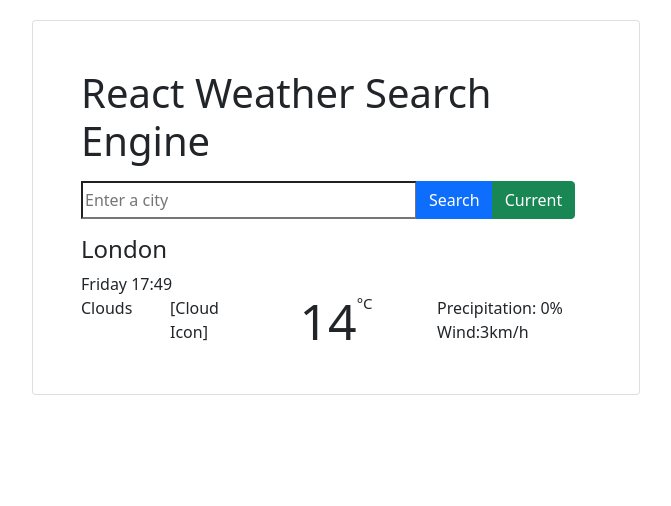
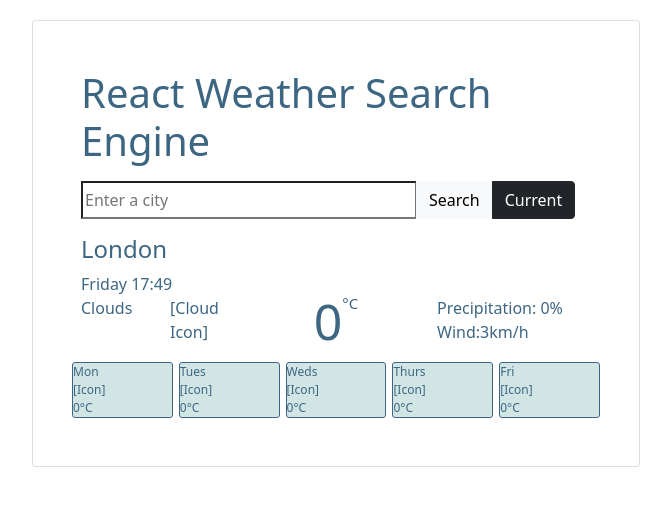
Before and after one commit to Annalouise643/weather-app-react, a React (Create React App) app: page / in a window 1280 px wide. Shown: the top 506 px of the page, without its empty margins (70-741 px from the left). Built offline with nearby package versions, Linux system fonts and the light colour scheme.

Commit message:
Added JSX and CSS for forecast

```diff
--- a/src/App.css
+++ b/src/App.css
@@ -1,6 +1,8 @@
 .card {
   max-width: 38rem;
   margin: 20px;
+  color: #3d6683;
+  /*find out how to change background color of card*/
 }
 
 .card .search-bar {
@@ -22,3 +24,14 @@
   line-height: 100%;
   vertical-align: top;
 }
+
+.card .forecast {
+  font-size: 12px;
+}
+
+.card .forecast .col {
+  border: solid 1px;
+  border-radius: 3px;
+  margin: 0 3px;
+  background: #98c3c470;
+}
--- a/src/App.js
+++ b/src/App.js
@@ -13,13 +13,13 @@ function App() {
               className="search-bar"
               autofocus
             />
-            <input type="submit" value="Search" class="btn btn-primary" />
-            <button className="btn btn-success">Current</button>
+            <input type="submit" value="Search" class="btn btn-light" />
+            <button className="btn btn-dark">Current</button>
           </div>
         </form>
         <h4>London</h4>
         <p>Friday 17:49</p>
-        <div className="row">
+        <div className="row mb-3">
           <div className="col">
             <div className="row">
               <div className="col">Clouds</div>
@@ -27,11 +27,39 @@ function App() {
             </div>
           </div>
           <div className="col temp">
-            14<small>°C</small>
+            0<small>°C</small>
           </div>
           <div className="col">
             <p>Precipitation: 0%</p>
             <p>Wind:3km/h</p>
+          </div>
+        </div>
+        <div className="row forecast">
+          <div className="col">
+            <div className="row">Mon</div>
+            <div className="row">[Icon]</div>
+            <div className="row">0°C</div>
+          </div>
+          <div className="col">
+            <div className="row"> Tues</div>
+            <div className="row">[Icon]</div>
+            <div className="row">0°C</div>
+          </div>
+
+          <div className="col">
+            <div className="row"> Weds</div>
+            <div className="row">[Icon]</div>
+            <div className="row">0°C</div>
+          </div>
+          <div className="col">
+            <div className="row"> Thurs</div>
+            <div className="row">[Icon]</div>
+            <div className="row">0°C</div>
+          </div>
+          <div className="col">
+            <div className="row"> Fri</div>
+            <div className="row">[Icon]</div>
+            <div className="row">0°C</div>
           </div>
         </div>
       </div>
```
